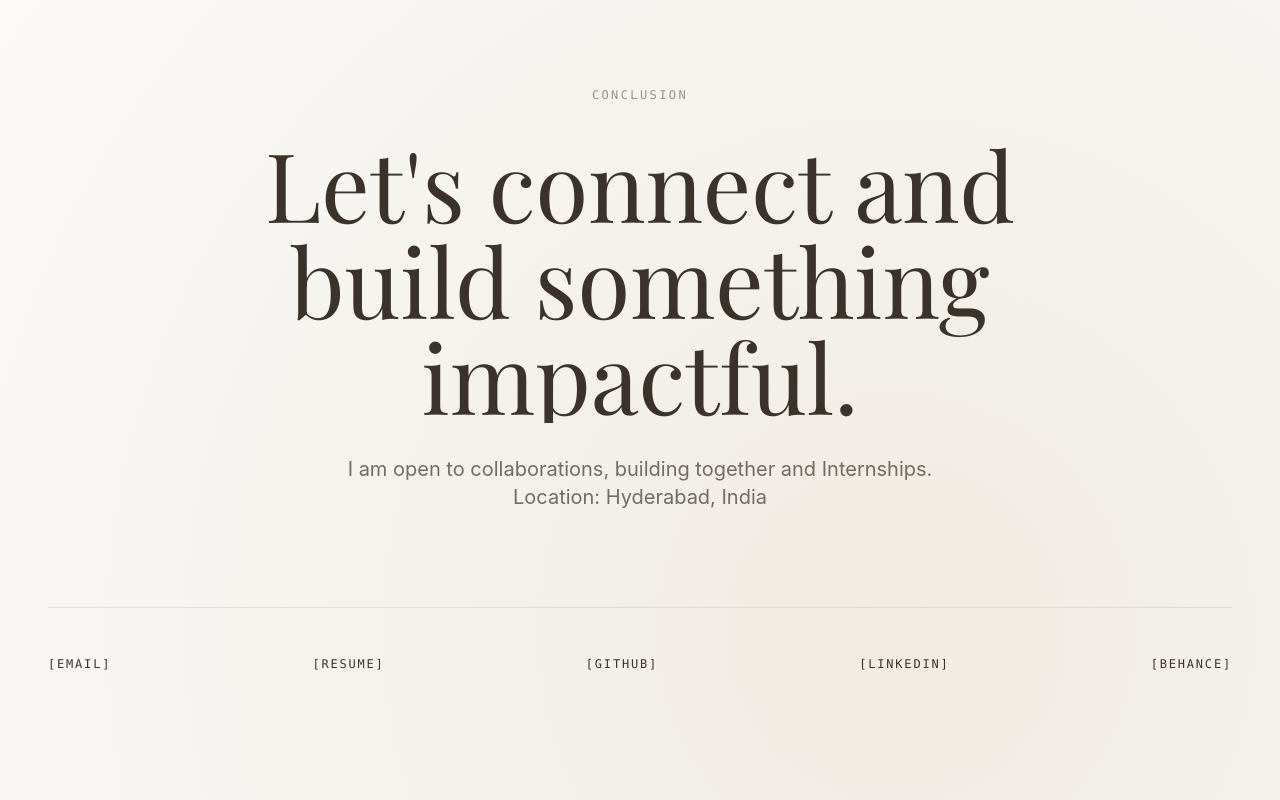
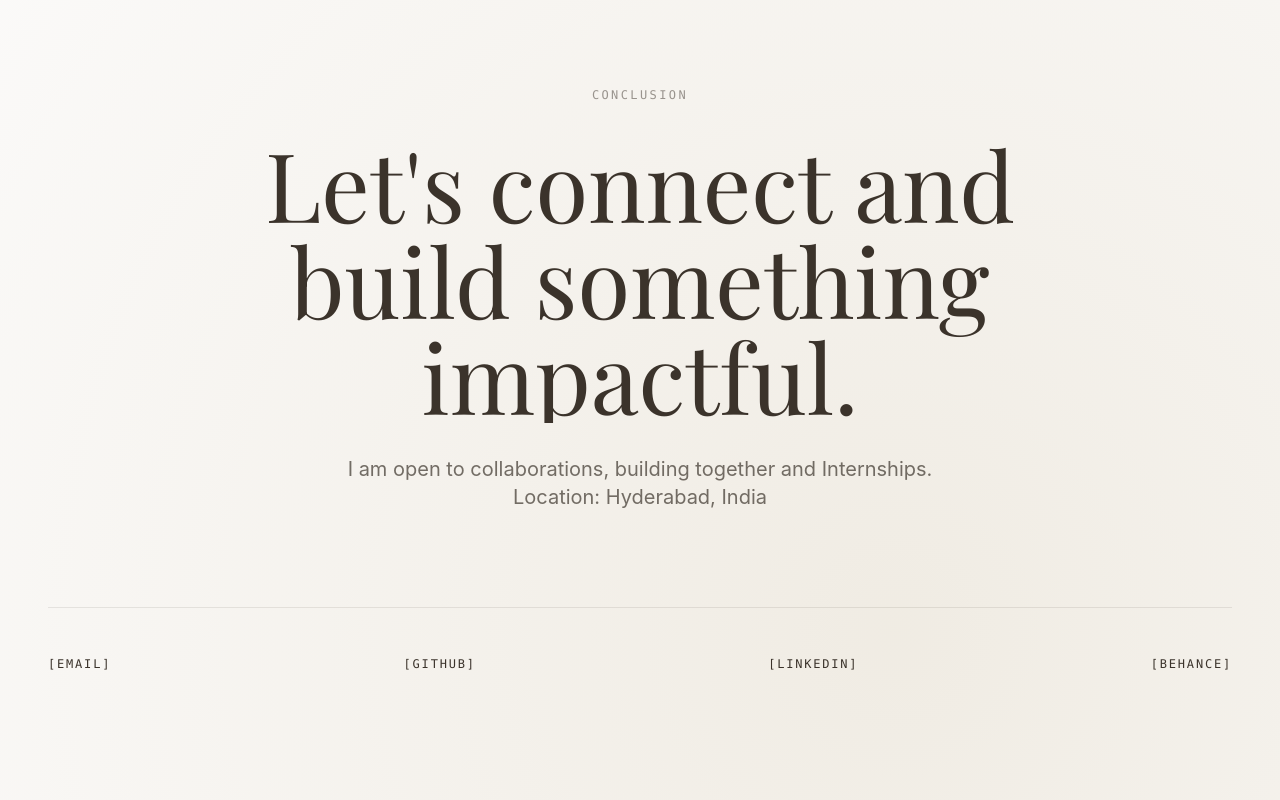
Before and after one commit to tsamikshagupta/portfolio, a React (Vite) app: page / in a window 1280 px wide. Shown: the part 5379-6179 px from the top of the page. Built offline with nearby package versions, Linux system fonts and the light colour scheme; the HTML template or start-up script is replaced by a standard one; a web font is replaced by a local one.

Commit message:
Remove resume from portfolio

```diff
--- a/src/data/content.ts
+++ b/src/data/content.ts
@@ -260,7 +260,6 @@ export const closingCta = {
 
 export const contactLinks = [
   { label: "Email", href: "https://mail.google.com/mail/?view=cm&fs=1&to=samikshaterala9@gmail.com" },
-  { label: "Resume", href: "/samiksha_terala_resume.pdf" },
   { label: "GitHub", href: "https://github.com/tsamikshagupta" },
   { label: "LinkedIn", href: "https://www.linkedin.com/in/tsamikshagupta/" },
   { label: "Behance", href: "https://www.behance.net/samikshagupta13" }
```
Also changed, not shown: 1 other file (tests, documents, lock files or other folders).
